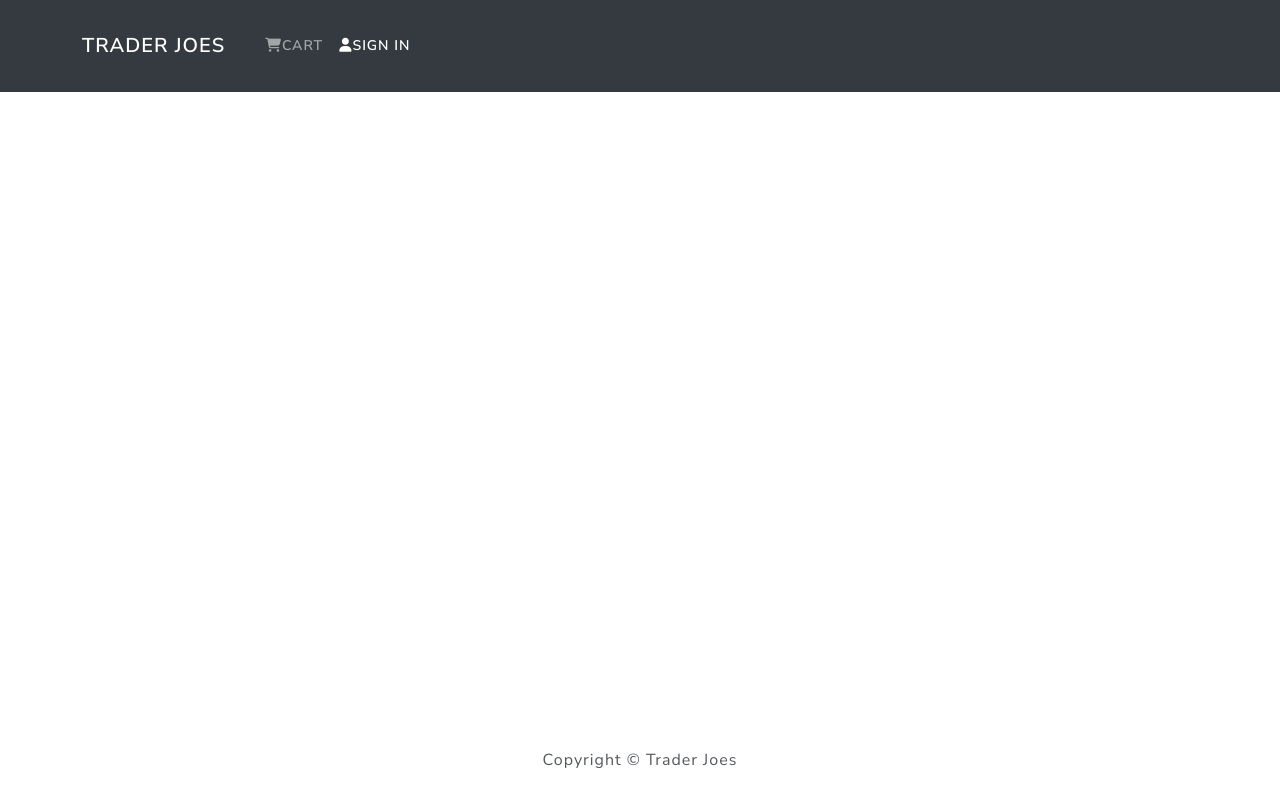
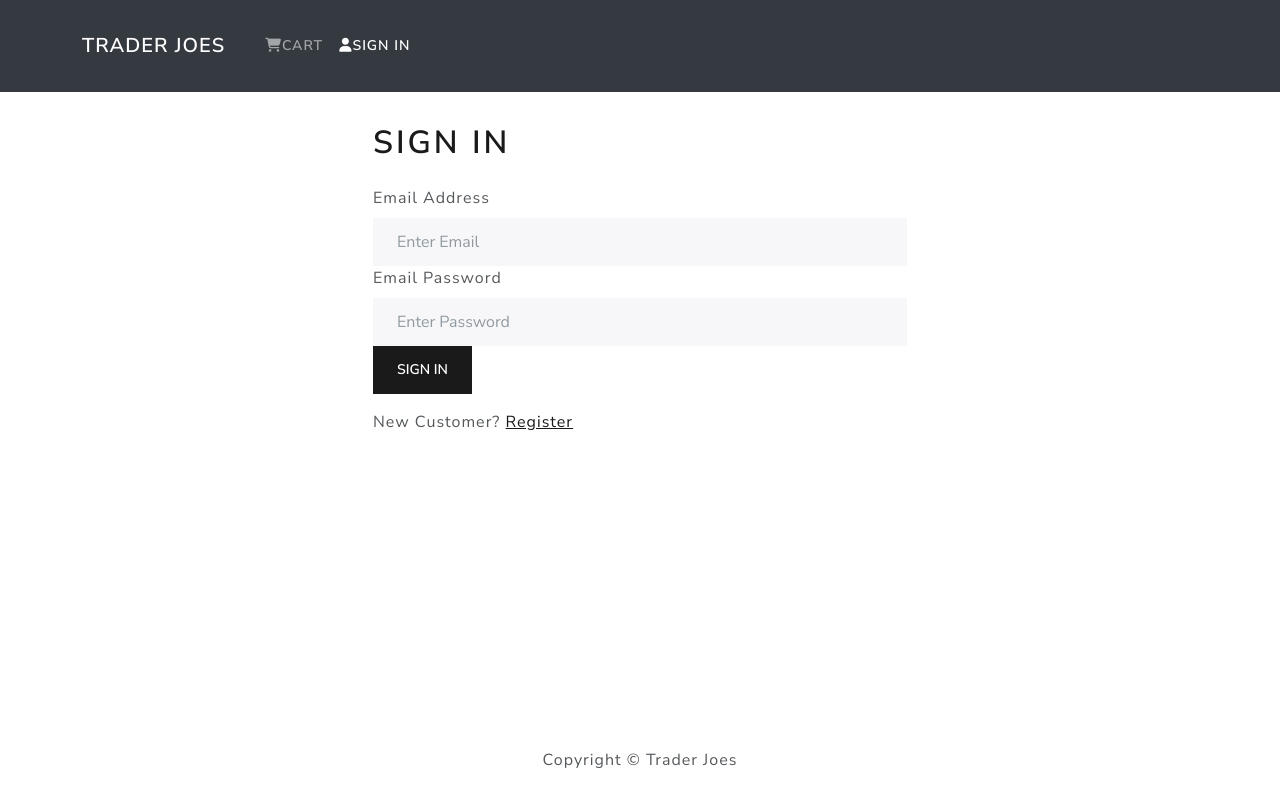
Before and after one commit to sowmyachinimilli/TraderJoesCart, a React (Create React App) app in the folder frontend/: page /login in a window 1280 px wide. Built offline with nearby package versions, Linux system fonts and the light colour scheme.

Commit message:
Started front-end user authentication

```diff
--- a/frontend/src/App.js
+++ b/frontend/src/App.js
@@ -1,11 +1,12 @@
 import React from 'react';
-import { BrowserRouter as Router, Routes, Route } from 'react-router-dom';
+import { BrowserRouter as Router,Routes, Route } from 'react-router-dom';
 import { Container } from 'react-bootstrap';
 import Header from './components/Header';
 import Footer from './components/Footer';
 import HomePage from './pages/HomePage';
 import ProductPage from './pages/ProductPage';
 import CartPage from './pages/CartPage';
+import LoginPage from './pages/LoginPage';
 
 const App = () => {
   return (
@@ -13,11 +14,12 @@
       <Header />
       <main className='py-3'>
         <Container>
-          <Routes>
-            <Route path='/' Component={HomePage} exact />
+         <Routes>
+          <Route path='/login' Component={LoginPage} />
             <Route path='/product/:id' Component={ProductPage} />
             <Route path='/cart/:id?' Component={CartPage} />
-          </Routes>
+            <Route path='/' Component={HomePage} exact />
+            </Routes>
         </Container>
       </main>
       <Footer />
--- /dev/null
+++ b/frontend/src/actions/userActions.js
@@ -0,0 +1,37 @@
+import axios from 'axios'
+import { USER_LOGIN_FAIL, USER_LOGIN_REQUEST, USER_LOGIN_SUCCESS, USER_LOGOUT } from "../constants/userConstants"
+
+export const login = (email, password) => async (dispatch) => {
+    try {
+        dispatch({
+            type: USER_LOGIN_REQUEST
+        })
+
+    const config = {
+        headers: {
+            'Content-Type': 'application/json'
+        }
+    }
+
+    const {data} = await axios.post('/api/users/login', {email, password}, config)
+    dispatch({
+        type: USER_LOGIN_SUCCESS,
+        payload: data
+    })
+
+    localStorage.setItem('userInfo', JSON.stringify(data))
+} catch (error) {
+    dispatch({
+        type: USER_LOGIN_FAIL,
+        payload:
+          error.response && error.response.data.message
+            ? error.response.data.message
+            : error.message,
+    })
+}
+}
+
+export const logout = () => (dispatch) => {
+    localStorage.removeItem('userInfo')
+    dispatch({type: USER_LOGOUT})
+}
--- /dev/null
+++ b/frontend/src/components/FormContainer.js
@@ -0,0 +1,17 @@
+import React from 'react'
+import {Container, Row, Col} from 'react-bootstrap'
+
+
+const FormContainer = ({ children }) => {
+  return (
+    <Container>
+        <Row className ='justify-content-md-center'>
+            <Col xs={12} md={6}>
+                {children}
+            </Col>
+        </Row>
+    </Container>
+  )
+}
+
+export default FormContainer
--- a/frontend/src/components/Header.js
+++ b/frontend/src/components/Header.js
@@ -1,8 +1,18 @@
 import React from 'react'
+import {useDispatch, useSelector} from 'react-redux'
 import {LinkContainer} from 'react-router-bootstrap'
-import { Container, Nav, Navbar} from 'react-bootstrap'
+import { Container, Nav, Navbar, NavDropdown} from 'react-bootstrap'
+import { logout } from '../actions/userActions'
 
 const Header = () => {
+  const dispatch = useDispatch()
+
+  const userLogin = useSelector(state => state.userLogin)
+  const {userInfo} = userLogin
+
+  const logoutHandler = () => {
+    dispatch(logout())
+  }
   return (
     <header>
         <Navbar bg="dark" variant='dark' expand="lg" collapseOnSelect>
@@ -14,13 +24,23 @@
                 <Navbar.Collapse id="basic-navbar-nav">
                 <Nav className="ml-auto">
                 <LinkContainer to='/cart'>
-                    <Nav.Link><i className='fas fa-shopping-cart'></i>
+                    <Nav.Link>
+                      <i className='fas fa-shopping-cart'></i>
                     Cart</Nav.Link>
                     </LinkContainer>
-                    <LinkContainer to='/login'>
+                    {userInfo ? (
+                  <NavDropdown title ={userInfo.name} id='username'>
+                    <LinkContainer to='/profile'>
+                      <NavDropdown.Item>Profile</NavDropdown.Item>
+                    </LinkContainer>
+                    <NavDropdown.Item onClick={logoutHandler}>
+                      Logout
+                    </NavDropdown.Item>
+                  </NavDropdown>
+                    ) : <LinkContainer to='/login'>
                     <Nav.Link> <i className='fas fa-user'></i>
                         Sign In</Nav.Link>
-                        </LinkContainer>
+                        </LinkContainer>}
                 </Nav>
                 </Navbar.Collapse>
             </Container>
--- /dev/null
+++ b/frontend/src/constants/userConstants.js
@@ -0,0 +1,4 @@
+export const USER_LOGIN_REQUEST = 'USER_LOGIN_REQUEST'
+export const USER_LOGIN_SUCCESS = 'USER_LOGIN_SUCCESS'
+export const USER_LOGIN_FAIL = 'USER_LOGIN_FAIL'
+export const USER_LOGOUT = 'USER_LOGOUT'
--- /dev/null
+++ b/frontend/src/pages/LoginPage.js
@@ -0,0 +1,78 @@
+import React, { useState, useEffect } from 'react'
+import { Link, useNavigate, useLocation } from 'react-router-dom'
+import { Form, Button, Row, Col } from 'react-bootstrap'
+import { useDispatch, useSelector } from 'react-redux'
+import Message from '../components/Message'
+import Loader from '../components/Loader'
+import FormContainer from '../components/FormContainer'
+import { login } from '../actions/userActions'
+
+const LoginPage = () => {
+  const [email, setEmail] = useState('')
+  const [password, setPassword] = useState('')
+
+  const dispatch = useDispatch()
+
+  const userLogin = useSelector((state) => state.userLogin)
+  const { loading, error, userInfo } = userLogin
+
+  const navigate = useNavigate()
+  const location = useLocation()
+
+  const redirect = location.search ? location.search.split('=')[1] : '/'
+
+  useEffect(() => {
+    if (userInfo) {
+      navigate(redirect)
+    }
+  }, [navigate, userInfo, redirect])
+
+  const submitHandler = (e) => {
+    e.preventDefault()
+    dispatch(login(email, password))
+  }
+
+  return (
+    <FormContainer>
+      <h1>Sign In</h1>
+      {error && <Message variant='danger'>{error}</Message>}
+      {loading && <Loader />}
+      <Form onSubmit={submitHandler}>
+        <Form.Group controlId='email'>
+          <Form.Label>Email Address</Form.Label>
+          <Form.Control
+            type='email'
+            placeholder='Enter Email'
+            value={email}
+            onChange={(e) => setEmail(e.target.value)}
+          ></Form.Control>
+        </Form.Group>
+
+        <Form.Group controlId='password'>
+          <Form.Label>Email Password</Form.Label>
+          <Form.Control
+            type='password'
+            placeholder='Enter Password'
+            value={password}
+            onChange={(e) => setPassword(e.target.value)}
+          ></Form.Control>
+        </Form.Group>
+
+        <Button type='submit' variant='primary'>
+          Sign In
+        </Button>
+      </Form>
+
+      <Row className='py-3'>
+        <Col>
+          New Customer?{' '}
+          <Link to={redirect ? `/register?redirect=${redirect}` : '/register'}>
+            Register
+          </Link>
+        </Col>
+      </Row>
+    </FormContainer>
+  )
+}
+
+export default LoginPage
--- /dev/null
+++ b/frontend/src/reducers/userReducers.js
@@ -0,0 +1,16 @@
+import { USER_LOGIN_FAIL, USER_LOGIN_REQUEST, USER_LOGIN_SUCCESS, USER_LOGOUT } from "../constants/userConstants";
+
+export const userLoginReducer = (state = { }, action) => {
+    switch (action.type) {
+      case USER_LOGIN_REQUEST:
+        return { loading: true};
+      case USER_LOGIN_SUCCESS:
+        return { loading: false, userInfo: action.payload };
+      case USER_LOGIN_FAIL:
+        return { loading: false, error: action.payload };
+        case USER_LOGOUT:
+            return {}
+      default:
+        return state;
+    }
+  };
--- a/frontend/src/store.js
+++ b/frontend/src/store.js
@@ -3,6 +3,7 @@
 import { composeWithDevTools } from 'redux-devtools-extension';
 import thunk from 'redux-thunk';
 import { cartReducer } from './reducers/cartReducers';
+import { userLoginReducer } from './reducers/userReducers';
 
 import {
   productDetailsReducer,
@@ -13,14 +14,20 @@
   productList: productListReducer,
   productDetails: productDetailsReducer,
   cart: cartReducer,
+  userLogin: userLoginReducer,
 });
 
 const cartItemsFromStroage = localStorage.getItem('cartItems')
   ? JSON.parse(localStorage.getItem('cartItems'))
   : [];
 
+  const UserInfoFromStroage = localStorage.getItem('userInfo')
+  ? JSON.parse(localStorage.getItem('userInfo'))
+  : null;
+
 const initialState = {
   cart: { cartItems: {cartItemsFromStroage} },
+  userLogin: {userInfo: UserInfoFromStroage},
 };
 
 const middleware = [thunk];
```
